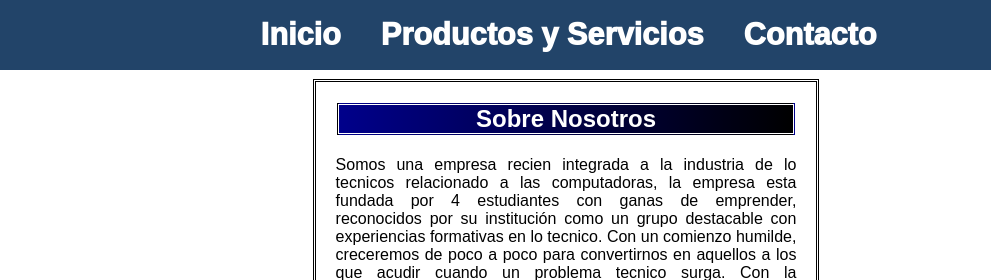
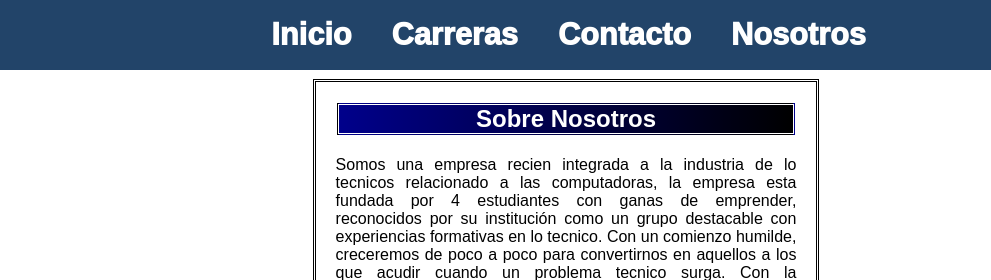
Before and after one commit to ELCARLOX777/Jose-Pardo, a plain HTML site: page nosotros.html in a window 1280 px wide. Shown: the top 280 px of the page, 74-1065 px from the left. Drawn offline with Linux system fonts and the light colour scheme; a script that the page names is missing.

Commit message:
Update nosotros.html

```diff
--- a/nosotros.html
+++ b/nosotros.html
@@ -18,8 +18,9 @@
         <nav>
             <ul style="color: black;">
                 <li><a href="https://elcarlox777.github.io/Jose-Pardo/">Inicio</a></li>
-                <li><a href="carreras.html">Productos y Servicios</a></li>
+                <li><a href="carreras.html">Carreras</a></li>
                 <li><a href="contacto.html">Contacto</a></li>
+                <li><a href="nosotros.html">Nosotros</a></li>
             </ul>
         </nav>
         <div class="logo">
```
